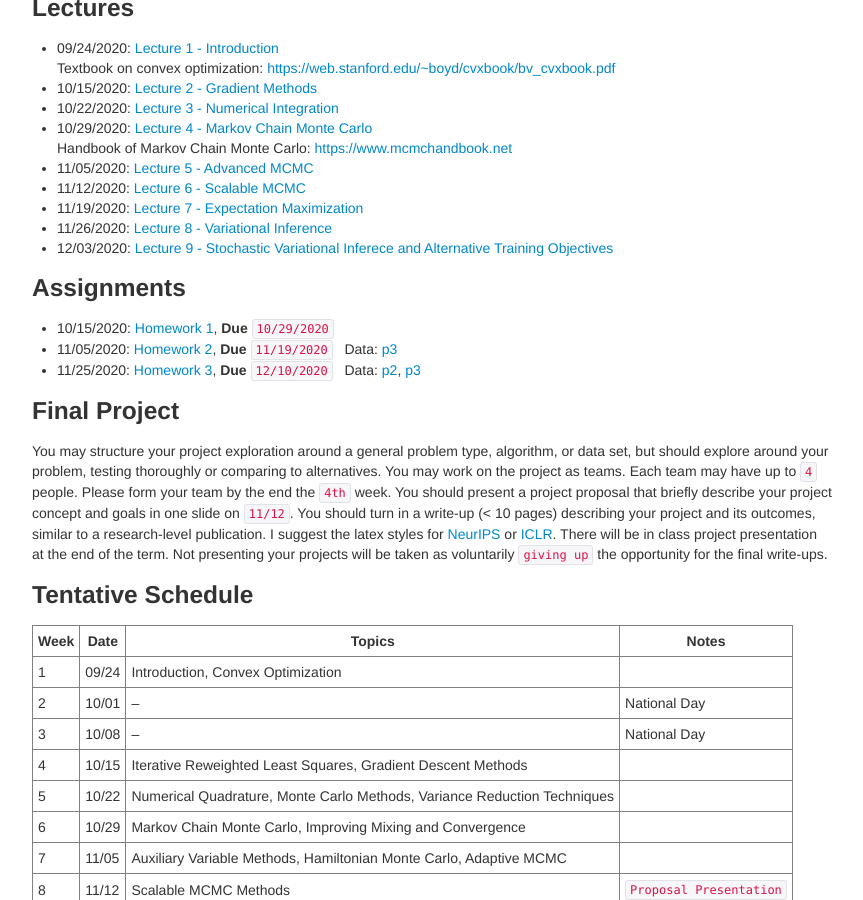
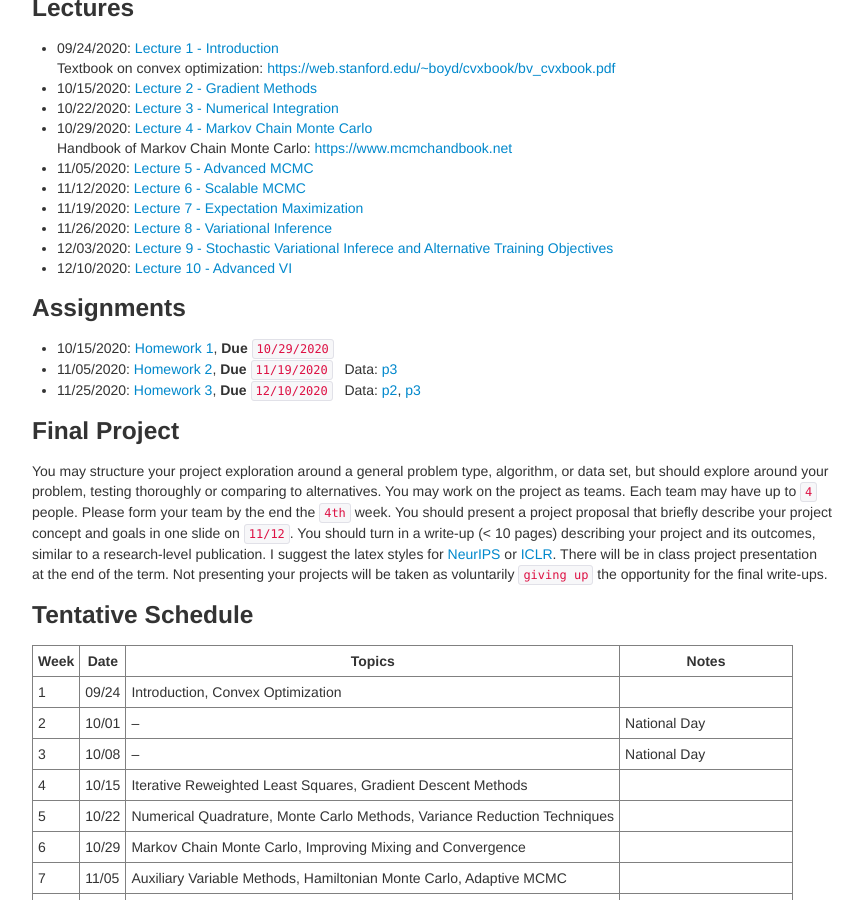
Before and after one commit to zcrabbit/zcrabbit.github.io, a Jekyll site: the page built from courses/smcm-f20.md, in a window 1280 px wide and 900 px high, scrolled down 1085 px. Shown: the whole window, without its empty margins (208-1071 px from the left). Built offline with Jekyll 4.4.1, drawn with Linux system fonts in a browser that asks for light colours.

Commit message:
lecture 10 out

```diff
--- a/courses/smcm-f20.md
+++ b/courses/smcm-f20.md
@@ -47,6 +47,7 @@ We will use python during the course. A good Python tutorial is available at <ht
 - 11/19/2020: [Lecture 7 - Expectation Maximization]({{sites.baseurl}}/static/slides/smcm_fall20/lec07.pdf)
 - 11/26/2020: [Lecture 8 - Variational Inference]({{sites.baseurl}}/static/slides/smcm_fall20/lec08.pdf)
 - 12/03/2020: [Lecture 9 - Stochastic Variational Inferece and Alternative Training Objectives]({{sites.baseurl}}/static/slides/smcm_fall20/lec09.pdf)
+- 12/10/2020: [Lecture 10 - Advanced VI]({{sites.baseurl}}/static/slides/smcm_fall20/lec10.pdf)
 
 
 ### Assignments
```
Also changed, not shown: 1 other file.
